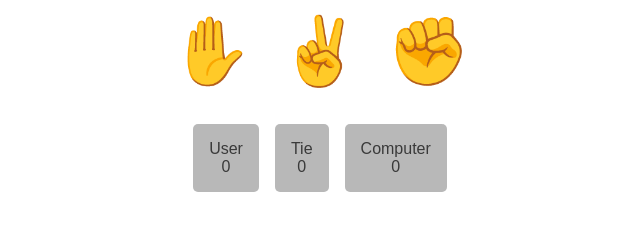
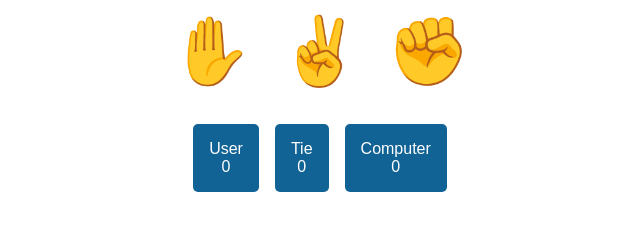
Before and after one commit to guilhermxlopes/rock-paper-scissors, a plain HTML site: page index.html in a window 1280 px wide. Shown: the part 154-384 px from the top of the page, without its empty margins (320-960 px from the left). Drawn offline with Linux system fonts and the light colour scheme.

Commit message:
Coloring

```diff
--- a/style.css
+++ b/style.css
@@ -52,15 +52,17 @@ button:active {
   flex-direction: column;
   align-items: center;
   overflow-wrap: break-word;
+  justify-content: flex-end;
 }
 
 .container-partials,
 .partial-tie {
+  color: white;
   display: flex;
   flex-direction: column;
   align-items: center;
   margin-bottom: 1rem;
-  background-color: rgb(184, 184, 184);
+  background-color: rgb(18, 99, 149);
   padding: 1rem;
   border-radius: 5px;
 }
```
